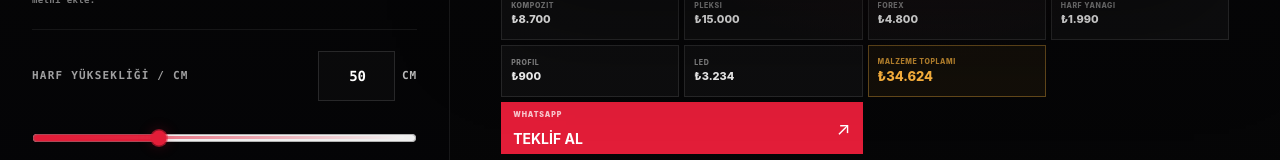
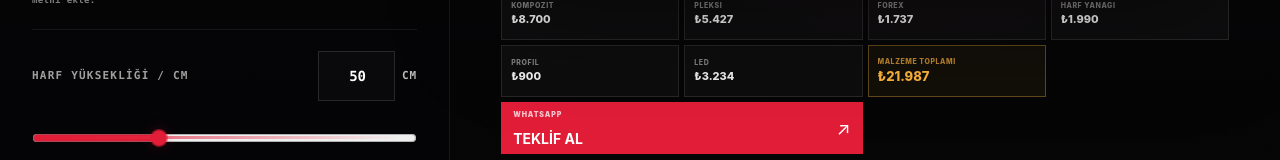
Before and after one commit to redpenreklam-tabela/redpen-showroom, a Next.js app: page /tasarla in a window 1280 px wide. Shown: the part 610-770 px from the top of the page. Built offline with nearby package versions, Linux system fonts and the light colour scheme.

Commit message:
Use area based Plexi and Forex cost

```diff
--- /dev/null
+++ b/PATCH-AREA-BASED-SHEET-COST-V48.cjs
@@ -0,0 +1,93 @@
+const fs = require("fs");
+const path = require("path");
+
+const panelPath = path.join(process.cwd(), "app", "tasarla", "CostDebugPanel.tsx");
+
+if (!fs.existsSync(panelPath)) {
+  console.error("CostDebugPanel.tsx bulunamadı.");
+  process.exit(1);
+}
+
+let src = fs.readFileSync(panelPath, "utf8");
+
+const oldCosts = `    const costs = {
+      composite: composite?.cost ?? 0,
+      plexi: plexiSheets * CONFIG.plexi.price,
+      forex: forexSheets * CONFIG.forex.price,
+      side: sideM * CONFIG.sidePerM,
+      profile: profileStocks * CONFIG.profile.price,
+      led: ledCount * CONFIG.led.unitPriceTl,
+    };`;
+
+const newCosts = `    // Pleksi ve Forex maliyeti artık tam plaka adedinden değil,
+    // kullanılan efektif plaka alanı payından hesaplanır.
+    // Böylece 6 cm ışık bandı eklendiği anda fiyat da kademesiz artar.
+    const plexiEffectiveSheetAreaM2 =
+      ((CONFIG.plexi.w * CONFIG.plexi.h) / 10000) * CONFIG.plexi.efficiency;
+
+    const forexEffectiveSheetAreaM2 =
+      ((CONFIG.forex.w * CONFIG.forex.h) / 10000) * CONFIG.forex.efficiency;
+
+    const plexiUsedSheetShare =
+      plexiEffectiveSheetAreaM2 > 0
+        ? plexiAreaM2 / plexiEffectiveSheetAreaM2
+        : 0;
+
+    const forexUsedSheetShare =
+      forexEffectiveSheetAreaM2 > 0
+        ? forexAreaM2 / forexEffectiveSheetAreaM2
+        : 0;
+
+    const costs = {
+      composite: composite?.cost ?? 0,
+      plexi: plexiUsedSheetShare * CONFIG.plexi.price,
+      forex: forexUsedSheetShare * CONFIG.forex.price,
+      side: sideM * CONFIG.sidePerM,
+      profile: profileStocks * CONFIG.profile.price,
+      led: ledCount * CONFIG.led.unitPriceTl,
+    };`;
+
+if (!src.includes("const plexiUsedSheetShare =")) {
+  if (!src.includes(oldCosts)) {
+    console.error("Patch durdu: mevcut costs bloğu bulunamadı.");
+    process.exit(1);
+  }
+  src = src.replace(oldCosts, newCosts);
+}
+
+// Return debug shares
+if (!src.includes("      plexiUsedSheetShare,")) {
+  src = src.replace(
+`      plexiAreaM2,
+      forexAreaM2,
+      costs,`,
+`      plexiAreaM2,
+      forexAreaM2,
+      plexiUsedSheetShare,
+      forexUsedSheetShare,
+      costs,`
+  );
+}
+
+// Debug cards: show share + estimated full sheet count
+src = src.replace(
+`            {result.geom.areaM2.toFixed(3)} m² yüz · {tl(result.costs.plexi)}`,
+`            {result.plexiAreaM2.toFixed(3)} m² toplam · %{(result.plexiUsedSheetShare * 100).toFixed(1)} efektif plaka · {tl(result.costs.plexi)}`
+);
+
+src = src.replace(
+`            {result.forexSheets ? tl(result.costs.forex) : "Kullanılmıyor"}`,
+`            {result.forexSheets
+              ? \`\${result.forexAreaM2.toFixed(3)} m² toplam · %\${(result.forexUsedSheetShare * 100).toFixed(1)} efektif plaka · \${tl(result.costs.forex)}\`
+              : "Kullanılmıyor"}`
+);
+
+fs.writeFileSync(panelPath, src, "utf8");
+
+console.log("✓ Pleksi fiyatı kullanılan efektif alan payına bağlandı.");
+console.log("✓ Forex fiyatı kullanılan efektif alan payına bağlandı.");
+console.log("✓ Işık bandı açıldığında Pleksi/Forex fiyatı artık hemen değişir.");
+console.log("✓ Debug panelde tam plaka ihtiyacı yine bilgi olarak korunur.");
+console.log("✓ %68 verim/fire katsayısı fiyat hesabında korunur.");
+console.log("");
+console.log("Şimdi: npm.cmd run build");
--- a/app/tasarla/CostDebugPanel.tsx
+++ b/app/tasarla/CostDebugPanel.tsx
@@ -346,10 +346,29 @@ export default function CostDebugPanel(props: Props) {
       Math.ceil(profileNeededM / CONFIG.profile.stockM),
     );
 
+    // Pleksi ve Forex maliyeti artık tam plaka adedinden değil,
+    // kullanılan efektif plaka alanı payından hesaplanır.
+    // Böylece 6 cm ışık bandı eklendiği anda fiyat da kademesiz artar.
+    const plexiEffectiveSheetAreaM2 =
+      ((CONFIG.plexi.w * CONFIG.plexi.h) / 10000) * CONFIG.plexi.efficiency;
+
+    const forexEffectiveSheetAreaM2 =
+      ((CONFIG.forex.w * CONFIG.forex.h) / 10000) * CONFIG.forex.efficiency;
+
+    const plexiUsedSheetShare =
+      plexiEffectiveSheetAreaM2 > 0
+        ? plexiAreaM2 / plexiEffectiveSheetAreaM2
+        : 0;
+
+    const forexUsedSheetShare =
+      forexEffectiveSheetAreaM2 > 0
+        ? forexAreaM2 / forexEffectiveSheetAreaM2
+        : 0;
+
     const costs = {
       composite: composite?.cost ?? 0,
-      plexi: plexiSheets * CONFIG.plexi.price,
-      forex: forexSheets * CONFIG.forex.price,
+      plexi: plexiUsedSheetShare * CONFIG.plexi.price,
+      forex: forexUsedSheetShare * CONFIG.forex.price,
       side: sideM * CONFIG.sidePerM,
       profile: profileStocks * CONFIG.profile.price,
       led: ledCount * CONFIG.led.unitPriceTl,
@@ -381,6 +400,8 @@ export default function CostDebugPanel(props: Props) {
       stripGeom,
       plexiAreaM2,
       forexAreaM2,
+      plexiUsedSheetShare,
+      forexUsedSheetShare,
       costs,
       total,
     };
@@ -502,7 +523,7 @@ export default function CostDebugPanel(props: Props) {
             {result.plexiSheets} plaka
           </div>
           <div style={{ opacity: 0.6, fontSize: 11, marginTop: 5 }}>
-            {result.geom.areaM2.toFixed(3)} m² yüz · {tl(result.costs.plexi)}
+            {result.plexiAreaM2.toFixed(3)} m² toplam · %{(result.plexiUsedSheetShare * 100).toFixed(1)} efektif plaka · {tl(result.costs.plexi)}
           </div>
         </div>
 
@@ -512,7 +533,9 @@ export default function CostDebugPanel(props: Props) {
             {result.forexSheets} plaka
           </div>
           <div style={{ opacity: 0.6, fontSize: 11, marginTop: 5 }}>
-            {result.forexSheets ? tl(result.costs.forex) : "Kullanılmıyor"}
+            {result.forexSheets
+              ? `${result.forexAreaM2.toFixed(3)} m² toplam · %${(result.forexUsedSheetShare * 100).toFixed(1)} efektif plaka · ${tl(result.costs.forex)}`
+              : "Kullanılmıyor"}
           </div>
         </div>
 
```
Also changed, not shown: KURULUM-V48.txt (added).
